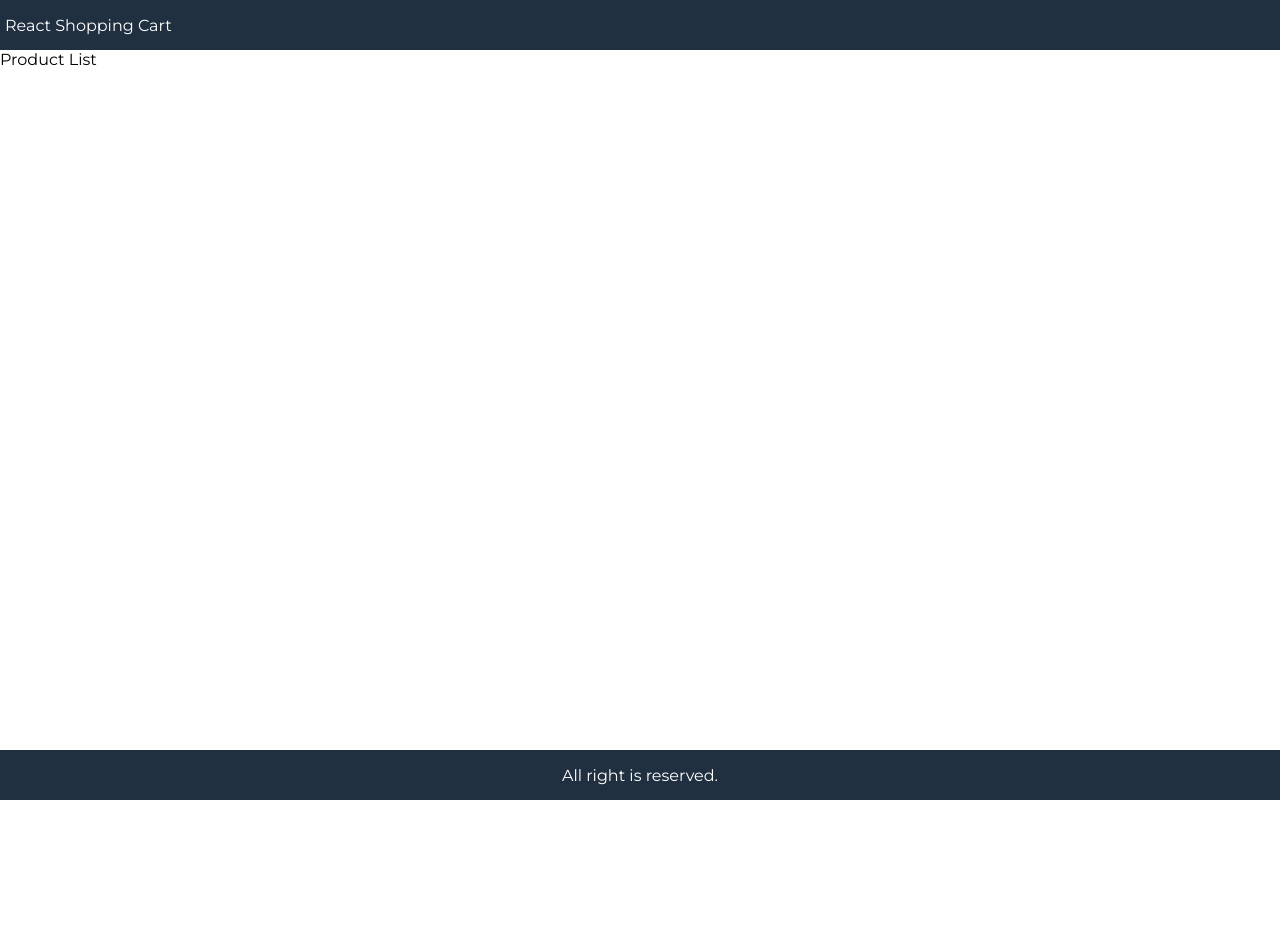
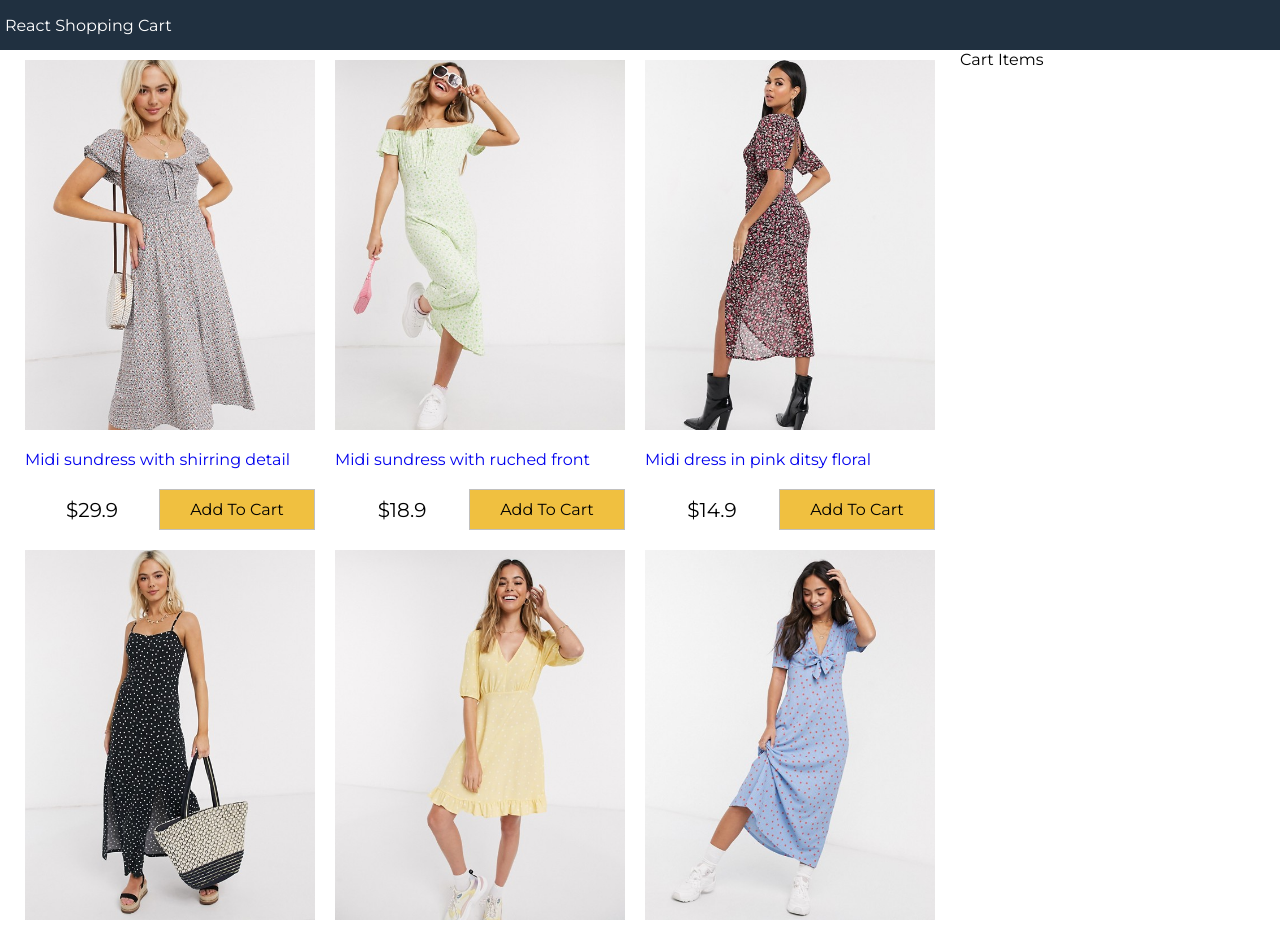
Before and after one commit to albatjin/react-shopping-cart, a React (Create React App) app: page / in a window 1280 px wide. Shown: the top 941 px of the page. Before the commit the page ends 800 px from the top, so only its background shows below. Built offline with nearby package versions, Linux system fonts and the light colour scheme.

Commit message:
Products List

```diff
--- a/src/App.js
+++ b/src/App.js
@@ -1,19 +1,35 @@
-// Featured 1
-import React from 'react';
+import React from "react";
+import data from "./data.json";
+import Products from "./components/Products";
 
 
-
-function App() {
+class App extends React.Component {
+  constructor() {
+    super();
+    this.state = {
+      products: data.products,
+      size: "",
+      sort: "",
+    };
+  }
+  render() {
     return (
       <div className="grid-container">
         <header>
           <a href="/">React Shopping Cart</a>
-
         </header>
-      <main>Product List</main>
+        <main>
+          <div className="content">
+            <div className="main">
+              <Products products={this.state.products}></Products>
+            </div>
+            <div className="sidebar">Cart Items</div>
+          </div>
+        </main>
         <footer>All right is reserved.</footer>
       </div>
     );
   }
+}
 
 export default App;
--- /dev/null
+++ b/src/components/Products.js
@@ -0,0 +1,27 @@
+import React, { Component } from "react";
+import formatCurrency from "../util";
+
+export default class Products extends Component {
+  render() {
+    return (
+      <div>
+        <ul className="products">
+          {this.props.products.map((product) => (
+            <li key={product._id}>
+              <div className="product">
+                <a href={"#" + product._id}>
+                  <img src={product.image} alt={product.title}></img>
+                  <p>{product.title}</p>
+                </a>
+                <div className="product-price">
+                  <div>{formatCurrency(product.price)}</div>
+                  <button className="button primary">Add To Cart</button>
+                </div>
+              </div>
+            </li>
+          ))}
+        </ul>
+      </div>
+    );
+  }
+}
--- /dev/null
+++ b/src/data.json
@@ -0,0 +1,52 @@
+{
+  "products": [
+    {
+      "_id": "dress1",
+      "image": "/images/dress1.jpg",
+      "title": "Midi sundress with shirring detail",
+      "description": "This is for all the latest trends, no matter who you are, where you’re from and what you’re up to. Exclusive to ASOS, our universal brand is here for you, and comes in all our fit ranges: ASOS Curve, Tall, Petite and Maternity. Created by us, styled by you.",
+      "availableSizes": ["X", "L", "XL", "XXL"],
+      "price": 29.9
+    },
+    {
+      "_id": "dress2",
+      "image": "/images/dress2.jpg",
+      "title": "Midi sundress with ruched front",
+      "description": "This is for all the latest trends, no matter who you are, where you’re from and what you’re up to. Exclusive to ASOS, our universal brand is here for you, and comes in all our fit ranges: ASOS Curve, Tall, Petite and Maternity. Created by us, styled by you.",
+      "availableSizes": ["X", "M", "L"],
+      "price": 18.9
+    },
+    {
+      "_id": "dress3",
+      "image": "/images/dress3.jpg",
+      "title": "Midi dress in pink ditsy floral",
+      "description": "This is for all the latest trends, no matter who you are, where you’re from and what you’re up to. Exclusive to ASOS, our universal brand is here for you, and comes in all our fit ranges: ASOS Curve, Tall, Petite and Maternity. Created by us, styled by you.",
+      "availableSizes": ["X", "M", "L"],
+      "price": 14.9
+    },
+    {
+      "_id": "dress4",
+      "image": "/images/dress4.jpg",
+      "title": "cami maxi dress in polka dot",
+      "description": "This is for all the latest trends, no matter who you are, where you’re from and what you’re up to. Exclusive to ASOS, our universal brand is here for you, and comes in all our fit ranges: ASOS Curve, Tall, Petite and Maternity. Created by us, styled by you.",
+      "availableSizes": ["XL"],
+      "price": 25.9
+    },
+    {
+      "_id": "dress5",
+      "image": "/images/dress5.jpg",
+      "title": "Frill mini dress in yellow polka dot",
+      "description": "This is for all the latest trends, no matter who you are, where you’re from and what you’re up to. Exclusive to ASOS, our universal brand is here for you, and comes in all our fit ranges: ASOS Curve, Tall, Petite and Maternity. Created by us, styled by you.",
+      "availableSizes": ["X", "L", "XL"],
+      "price": 10.9
+    },
+    {
+      "_id": "dress6",
+      "image": "/images/dress6.jpg",
+      "title": "Midi tea dress in blue and red spot",
+      "description": "This is for all the latest trends, no matter who you are, where you’re from and what you’re up to. Exclusive to ASOS, our universal brand is here for you, and comes in all our fit ranges: ASOS Curve, Tall, Petite and Maternity. Created by us, styled by you.",
+      "availableSizes": ["XL", "XXL"],
+      "price": 49.9
+    }
+  ]
+}
--- /dev/null
+++ b/src/util.js
@@ -0,0 +1,3 @@
+export default function formatCurrency(num) {
+    return "$" + Number(num.toFixed(1)).toLocaleString() + " ";
+  }
```
Lines whose indentation alone changed are shown as unchanged.
